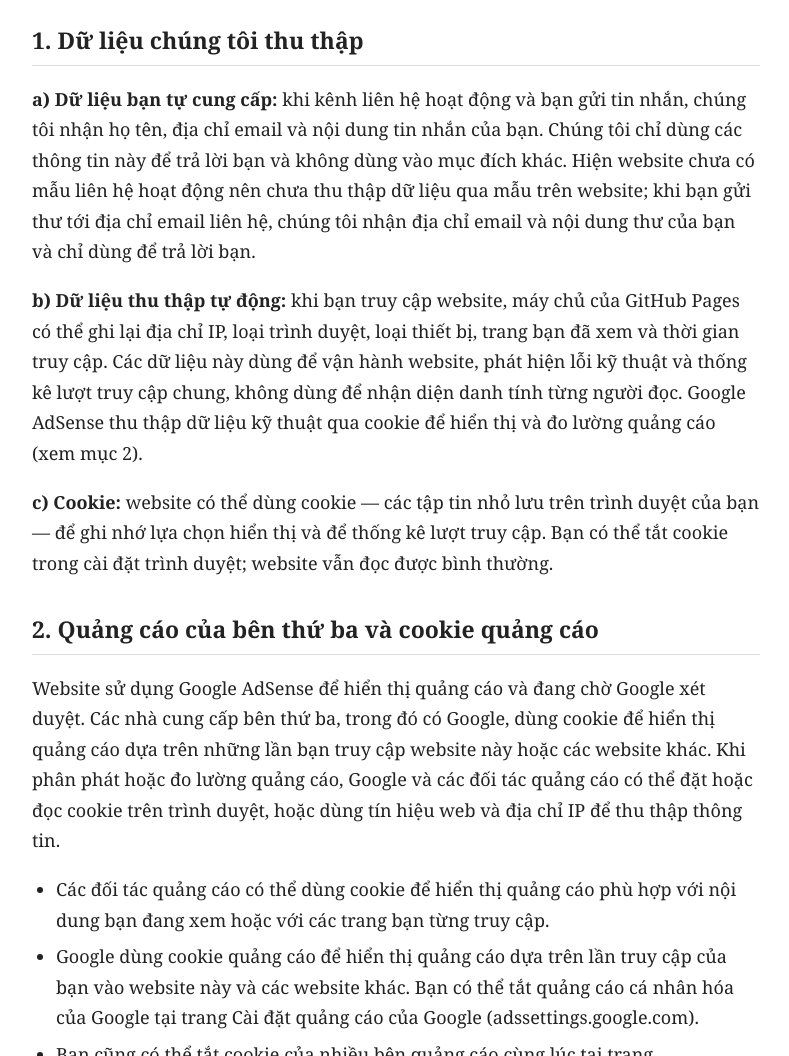
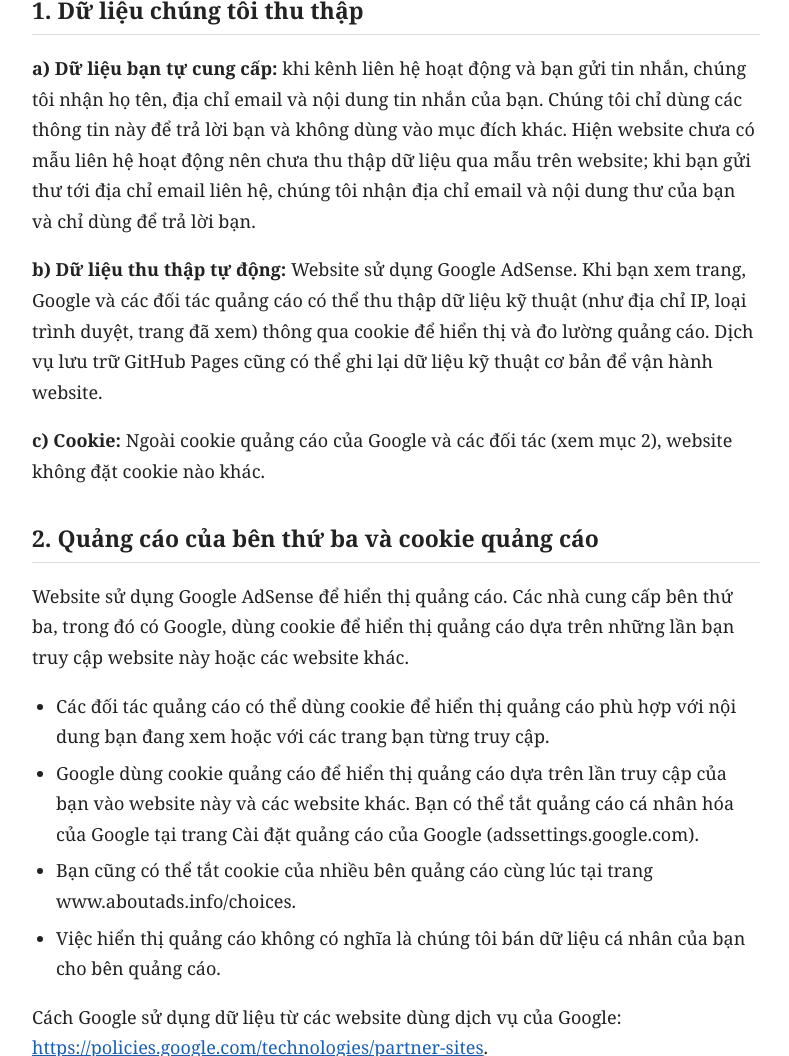
Before and after one commit to nguyentrungduc01092000-tech/lich-su, a plain HTML site: page chinh-sach-bao-mat/index.html in a window 1280 px wide. Shown: the part 588-1644 px from the top of the page, without its empty margins (244-1033 px from the left). Drawn offline with Linux system fonts and the light colour scheme.

Commit message:
Chinh sach bao mat v3: khop dung ban Ruler duyet (muc 1b, 1c, 2)

```diff
--- a/chinh-sach-bao-mat/index.html
+++ b/chinh-sach-bao-mat/index.html
@@ -17,14 +17,14 @@
 <p class="breadcrumb"><a href="/">Trang chủ</a></p>
 <h1>Chính sách bảo mật</h1>
 <p>Cập nhật lần cuối: 24/11/2026.</p>
-<p>Tình trạng hiện tại: website đã xuất bản công khai trên GitHub Pages, chưa có mẫu liên hệ hoạt động (liên hệ qua email trên trang Liên hệ), chưa gắn công cụ thống kê và đã gắn quảng cáo Google AdSense. Vì vậy, ở trạng thái hiện tại, website không thu thập dữ liệu qua mẫu liên hệ. Website sử dụng Google AdSense để hiển thị quảng cáo và đang chờ Google xét duyệt. Các mục dưới đây mô tả cách website vận hành với các dịch vụ thực sự sử dụng.</p>
+<p>Tình trạng hiện tại: website đã xuất bản công khai trên GitHub Pages, chưa có mẫu liên hệ hoạt động (liên hệ qua email trên trang Liên hệ), chưa gắn công cụ thống kê và đã gắn quảng cáo Google AdSense. Vì vậy, ở trạng thái hiện tại, website không thu thập dữ liệu qua mẫu liên hệ. Website sử dụng Google AdSense để hiển thị quảng cáo. Các mục dưới đây mô tả cách website vận hành với các dịch vụ thực sự sử dụng.</p>
 <p>Website này tôn trọng quyền riêng tư của người đọc. Chính sách này giải thích chúng tôi thu thập dữ liệu gì, dùng để làm gì, chia sẻ với ai, và bạn có quyền gì đối với dữ liệu của mình.</p>
 <h2>1. Dữ liệu chúng tôi thu thập</h2>
 <p><strong>a) Dữ liệu bạn tự cung cấp:</strong> khi kênh liên hệ hoạt động và bạn gửi tin nhắn, chúng tôi nhận họ tên, địa chỉ email và nội dung tin nhắn của bạn. Chúng tôi chỉ dùng các thông tin này để trả lời bạn và không dùng vào mục đích khác. Hiện website chưa có mẫu liên hệ hoạt động nên chưa thu thập dữ liệu qua mẫu trên website; khi bạn gửi thư tới địa chỉ email liên hệ, chúng tôi nhận địa chỉ email và nội dung thư của bạn và chỉ dùng để trả lời bạn.</p>
-<p><strong>b) Dữ liệu thu thập tự động:</strong> khi bạn truy cập website, máy chủ của GitHub Pages có thể ghi lại địa chỉ IP, loại trình duyệt, loại thiết bị, trang bạn đã xem và thời gian truy cập. Các dữ liệu này dùng để vận hành website, phát hiện lỗi kỹ thuật và thống kê lượt truy cập chung, không dùng để nhận diện danh tính từng người đọc. Google AdSense thu thập dữ liệu kỹ thuật qua cookie để hiển thị và đo lường quảng cáo (xem mục 2).</p>
-<p><strong>c) Cookie:</strong> website có thể dùng cookie — các tập tin nhỏ lưu trên trình duyệt của bạn — để ghi nhớ lựa chọn hiển thị và để thống kê lượt truy cập. Bạn có thể tắt cookie trong cài đặt trình duyệt; website vẫn đọc được bình thường.</p>
+<p><strong>b) Dữ liệu thu thập tự động:</strong> Website sử dụng Google AdSense. Khi bạn xem trang, Google và các đối tác quảng cáo có thể thu thập dữ liệu kỹ thuật (như địa chỉ IP, loại trình duyệt, trang đã xem) thông qua cookie để hiển thị và đo lường quảng cáo. Dịch vụ lưu trữ GitHub Pages cũng có thể ghi lại dữ liệu kỹ thuật cơ bản để vận hành website.</p>
+<p><strong>c) Cookie:</strong> Ngoài cookie quảng cáo của Google và các đối tác (xem mục 2), website không đặt cookie nào khác.</p>
 <h2>2. Quảng cáo của bên thứ ba và cookie quảng cáo</h2>
-<p>Website sử dụng Google AdSense để hiển thị quảng cáo và đang chờ Google xét duyệt. Các nhà cung cấp bên thứ ba, trong đó có Google, dùng cookie để hiển thị quảng cáo dựa trên những lần bạn truy cập website này hoặc các website khác. Khi phân phát hoặc đo lường quảng cáo, Google và các đối tác quảng cáo có thể đặt hoặc đọc cookie trên trình duyệt, hoặc dùng tín hiệu web và địa chỉ IP để thu thập thông tin.</p>
+<p>Website sử dụng Google AdSense để hiển thị quảng cáo. Các nhà cung cấp bên thứ ba, trong đó có Google, dùng cookie để hiển thị quảng cáo dựa trên những lần bạn truy cập website này hoặc các website khác.</p>
 <ul><li>Các đối tác quảng cáo có thể dùng cookie để hiển thị quảng cáo phù hợp với nội dung bạn đang xem hoặc với các trang bạn từng truy cập.</li><li>Google dùng cookie quảng cáo để hiển thị quảng cáo dựa trên lần truy cập của bạn vào website này và các website khác. Bạn có thể tắt quảng cáo cá nhân hóa của Google tại trang Cài đặt quảng cáo của Google (adssettings.google.com).</li><li>Bạn cũng có thể tắt cookie của nhiều bên quảng cáo cùng lúc tại trang www.aboutads.info/choices.</li><li>Việc hiển thị quảng cáo không có nghĩa là chúng tôi bán dữ liệu cá nhân của bạn cho bên quảng cáo.</li></ul><p>Cách Google sử dụng dữ liệu từ các website dùng dịch vụ của Google: <a href="https://policies.google.com/technologies/partner-sites">https://policies.google.com/technologies/partner-sites</a>.</p>
 <h2>3. Chúng tôi chia sẻ dữ liệu với ai</h2>
 <p>Chúng tôi không bán, không cho thuê và không trao đổi dữ liệu cá nhân của người đọc với bất kỳ bên nào vì mục đích thương mại.</p>
```
